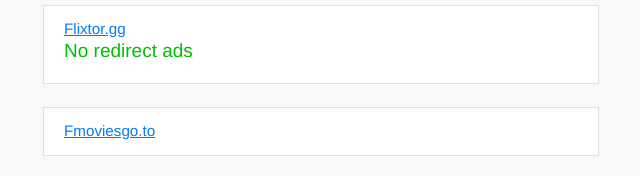
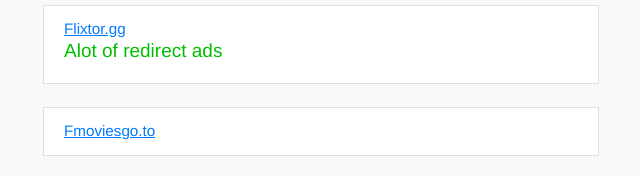
Before and after one commit to filmindex/Filmindex.github.io, a plain HTML site: page index.html in a window 1280 px wide. Shown: the part 274-450 px from the top of the page, 319-959 px from the left. Drawn offline with Linux system fonts and the light colour scheme.

Commit message:
Update index.html

```diff
--- a/index.html
+++ b/index.html
@@ -53,7 +53,7 @@
     </center>
       <li class="list-group-item list-group-item-action">
         <a href="https://flixtor.gg">Flixtor.gg </a>
-        <h5>No redirect ads</h5>
+        <h5>Alot of redirect ads</h5>
       </li>
       <br>
       <li class="list-group-item list-group-item-action">
```
